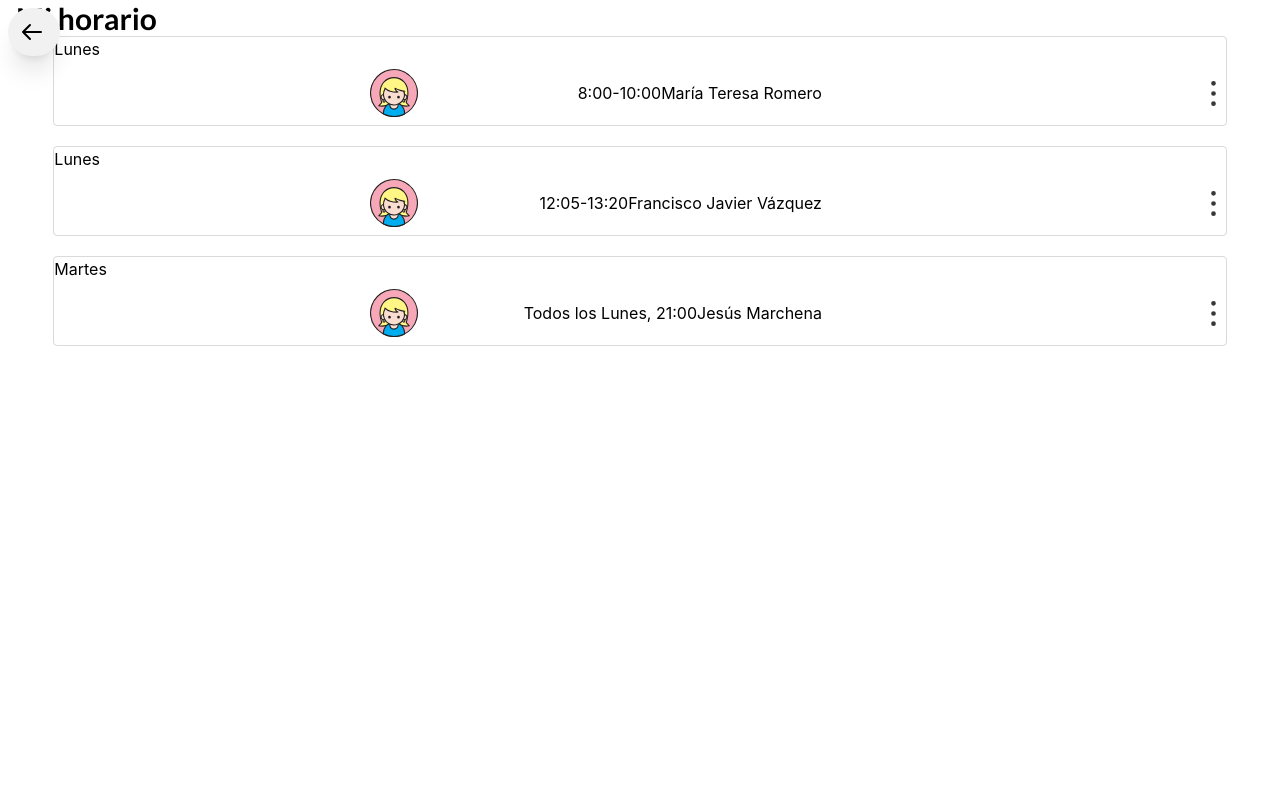
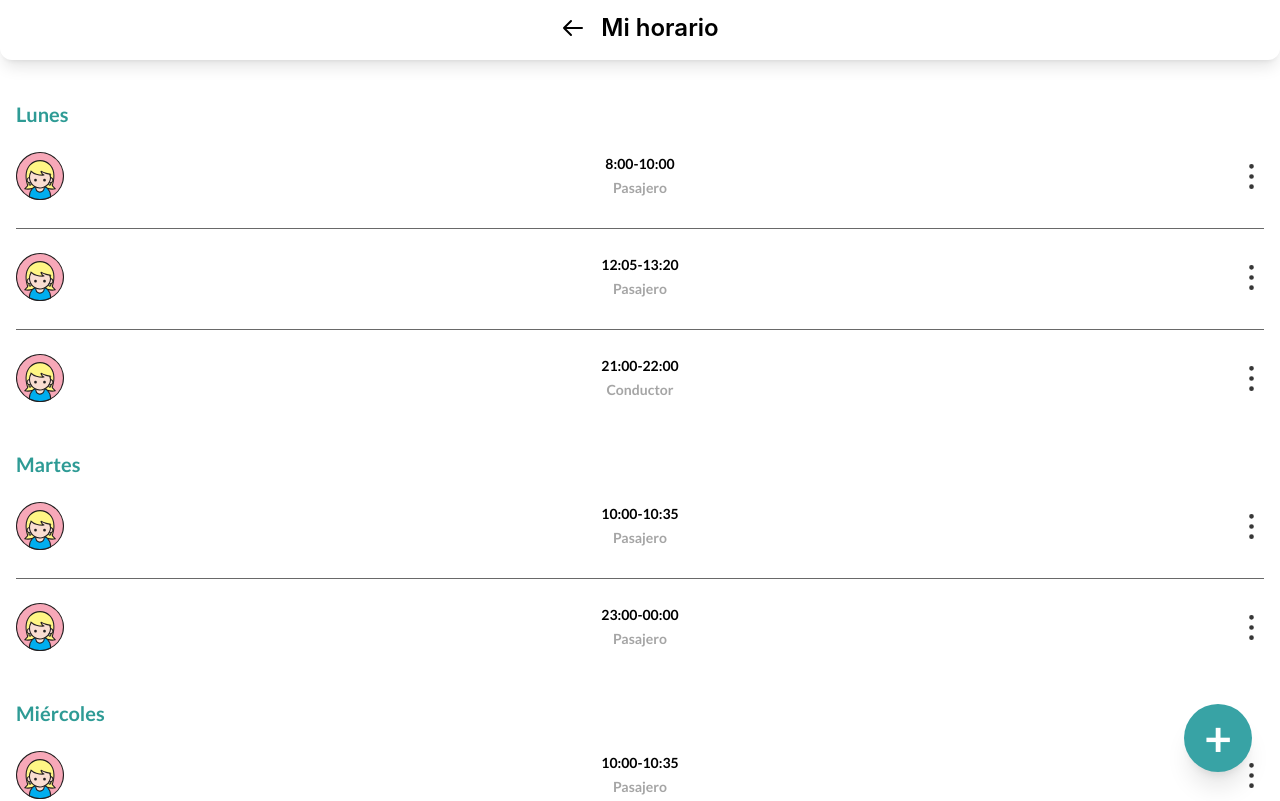
Before and after one commit to ISPP-Grupo5/BugaLink, a Next.js app in the folder bugalink-frontend/: page /schedule/myS in a window 1280 px wide. Shown: the top 801 px of the page. Built offline with nearby package versions, Linux system fonts and the light colour scheme.

Commit message:
fix: Mi horario "DropdownButton and more added"

```diff
--- a/bugalink-frontend/components/buttons/Back/index.tsx
+++ b/bugalink-frontend/components/buttons/Back/index.tsx
@@ -6,7 +6,6 @@ export function BackButton() {
     <button
       onClick={() => router.back()}
       className="fixed top-2 left-2 pl-3 pr-2 py-3 rounded-full shadow-xl bg-baseOrigin z-50"
-
     >
       <svg
         xmlns="http://www.w3.org/2000/svg"
--- /dev/null
+++ b/bugalink-frontend/components/buttons/Plus.tsx
@@ -0,0 +1,49 @@
+import React, { useState } from 'react';
+
+function DropdownButton() {
+  const [showDropdown, setShowDropdown] = useState(false);
+
+  function toggleDropdown() {
+    setShowDropdown((prevState) => !prevState);
+  }
+  return (
+    <div className="items-center justify-end absolute bottom-5 right-5 inline-block">
+      <button
+        id="menu-button"
+        aria-expanded="true"
+        aria-haspopup="true"
+        onClick={toggleDropdown}
+        type="button"
+        className="absolute bottom-0 right-0 text-white bg-[#38A3A5] font-lato rounded-full shadow-xl text-5xl px-5 py-2.5 font-bold text-center mr-2 mb-2"
+      >
+        +
+      </button>
+      {showDropdown && (
+        <div
+          className="origin-top-left relative bottom-20 right-0 mb-2 mt-2 w-40 rounded-md shadow-lg bg-white ring-1 ring-black ring-opacity-5"
+          role="menu"
+          aria-orientation="vertical"
+          aria-labelledby="menu-button"
+        >
+          <div className="py-1" role="none">
+            <button
+              type="button"
+              className="w-full text-left px-4 py-2 font-lato text-s text-gray"
+              role="menuitem"
+            >
+              Conductor
+            </button>
+            <button
+              type="button"
+              className="w-full text-left px-4 py-1 font-lato text-s text-gray"
+              role="menuitem"
+            >
+              Pasajero
+            </button>
+          </div>
+        </div>
+      )}
+    </div>
+  );
+}
+export default DropdownButton;
--- /dev/null
+++ b/bugalink-frontend/components/schedule/days.tsx
@@ -0,0 +1,9 @@
+import React from 'react';
+
+export default function MyDay({ day }) {
+  return (
+    <div>
+      <p className="font-lato font-semibold text-xl text-[#2E9B95]">{day}</p>
+    </div>
+  );
+}
--- a/bugalink-frontend/components/schedule/index.tsx
+++ b/bugalink-frontend/components/schedule/index.tsx
@@ -2,25 +2,18 @@ import React from 'react';
 import Avatar from '/public/assets/avatar.svg';
 import Dots from '/public/assets/dots.svg';
 
-
-export default function TripCard({
-    day,
-    name,
-    avatar,
-    date,
-    dots,
-  }) {
-    return (
-      <div className="card border-border-color border-solid border rounded mb-5 pb-2 w-11/12">
-        {day}
-        <div className="grid grid-cols-3 gap-x-10 items-center">
-          <div className="grid place-items-center mt-2 justify-end relative">
+export default function MySchedule({ rol, avatar, date, dots }) {
+  return (
+    <div className="pt-4">
+      <div className="card mb-5 pb-2">
+        <div className="grid grid-cols-5">
+          <div className="grid place-items-center mt-2 justify-start relative">
             {/* <img src={avatar} /> */}
             <Avatar />
           </div>
-          <div className="grid place-items-center mt-2 justify-end relative">
-            {date}
-            {name}
+          <div className="grid col-span-3 place-items-center mt-2 justify-center relative">
+            <p className="font-lato font-bold text-sm text-black">{date}</p>
+            <p className="font-lato font-bold text-sm text-gray text-opacity-60">{rol}</p>
           </div>
           <div className="grid place-items-center mt-2 justify-end relative">
             {/* <img src={dots} /> */}
@@ -28,5 +21,6 @@ export default function TripCard({
           </div>
         </div>
       </div>
-    );
-  }
+    </div>
+  );
+}
--- a/bugalink-frontend/pages/schedule/myS.tsx
+++ b/bugalink-frontend/pages/schedule/myS.tsx
@@ -1,26 +1,61 @@
-import { BackButton } from '../../components/buttons/Back';
+import { BackButtonText } from '../../components/buttons/Back';
+import DropdownButton from '../../components/buttons/Plus';
 import Schedule from '../../components/schedule';
+import MyDay from '../../components/schedule/days';
 
 const trips = [
   {
-    day: 'Lunes',
-    name: 'María Teresa Romero',
+    rol: 'Pasajero',
     avatar: '../../public/assets/avatar.svg',
     date: '8:00-10:00',
     dots: '../../public/assets/dots.svg',
   },
   {
-    day: 'Lunes',
-    name: 'Francisco Javier Vázquez',
+    rol: 'Pasajero',
     avatar: '../../public/assets/avatar.svg',
     date: '12:05-13:20',
     dots: '../../public/assets/dots.svg',
   },
   {
-    day: 'Martes',
-    name: 'Jesús Marchena',
+    rol: 'Conductor',
     avatar: '../../public/assets/avatar.svg',
-    date: 'Todos los Lunes, 21:00',
+    date: '21:00-22:00',
+    dots: '../../public/assets/dots.svg',
+  },
+];
+
+const trips2 = [
+  {
+    rol: 'Pasajero',
+    avatar: '../../public/assets/avatar.svg',
+    date: '10:00-10:35',
+    dots: '../../public/assets/dots.svg',
+  },
+  {
+    rol: 'Pasajero',
+    avatar: '../../public/assets/avatar.svg',
+    date: '23:00-00:00',
+    dots: '../../public/assets/dots.svg',
+  },
+];
+
+const trips3 = [
+  {
+    rol: 'Pasajero',
+    avatar: '../../public/assets/avatar.svg',
+    date: '10:00-10:35',
+    dots: '../../public/assets/dots.svg',
+  },
+  {
+    rol: 'Conductor',
+    avatar: '../../public/assets/avatar.svg',
+    date: '16:00-16:45',
+    dots: '../../public/assets/dots.svg',
+  },
+  {
+    rol: 'Pasajero',
+    avatar: '../../public/assets/avatar.svg',
+    date: '23:00-00:00',
     dots: '../../public/assets/dots.svg',
   },
 ];
@@ -28,23 +63,55 @@ const trips = [
 export default function MySchedule() {
   return (
     <>
-      <div className="ml-4">
-        <p className="font-lato font-semibold text-3xl">Mi horario</p>
+      <div className="flex flex-col mx-4">
+        <div>
+          <BackButtonText text="Mi horario" />
         </div>
-      <div className="">
-        <BackButton />
-      </div>
-      <div className="trip-list grid justify-items-center">
+        <div className="pt-20">
+          <div className="trip-list divide-y divide-gray">
+            <div className="pt-5">
+              <MyDay day="Lunes" />
+              <div className="trip-list divide-y divide-gray">
                 {trips.map((trip) => (
                   <Schedule
-            day={trip.day}
-            name={trip.name}
+                    rol={trip.rol}
                     avatar={trip.avatar}
                     date={trip.date}
                     dots={trip.dots}
                   />
                 ))}
               </div>
+            </div>
+          </div>
+          <div className="pt-5">
+            <MyDay day="Martes" />
+            <div className="trip-list divide-y divide-gray">
+              {trips2.map((trip) => (
+                <Schedule
+                  rol={trip.rol}
+                  avatar={trip.avatar}
+                  date={trip.date}
+                  dots={trip.dots}
+                />
+              ))}
+            </div>
+          </div>
+          <div className="pt-5">
+            <MyDay day="Miércoles" />
+            <div className="trip-list divide-y divide-gray">
+              {trips3.map((trip) => (
+                <Schedule
+                  rol={trip.rol}
+                  avatar={trip.avatar}
+                  date={trip.date}
+                  dots={trip.dots}
+                />
+              ))}
+            </div>
+          </div>
+        </div>
+        <DropdownButton />
+      </div>
     </>
   );
 }
--- a/bugalink-frontend/tailwind.config.js
+++ b/bugalink-frontend/tailwind.config.js
@@ -20,7 +20,7 @@ module.exports = {
       turquoise: '#38a3a5',
       'dark-turquoise': '#287F81',
       green: '#75a538',
-      lightTurquoise: "#7cc3c4",
+      lightTurquoise: '#7cc3c4',
       yellow: '#f9c200',
       'border-color': '#DADADA',
     },
```
Also changed, not shown: bugalink-frontend/components/cards/Driver/index.tsx (+74 -29 lines), bugalink-frontend/components/cards/Passanger/index.tsx (+68 -27 lines), 2 other files (tests, documents, lock files or other folders). Lines whose indentation alone changed are shown as unchanged.
